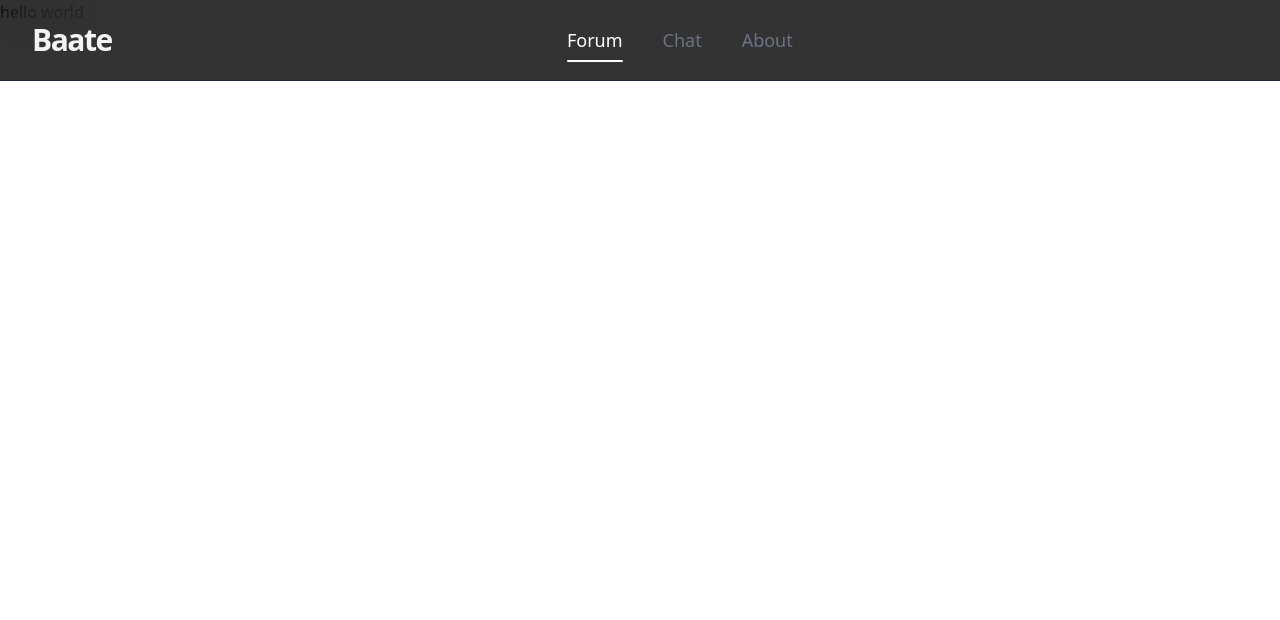
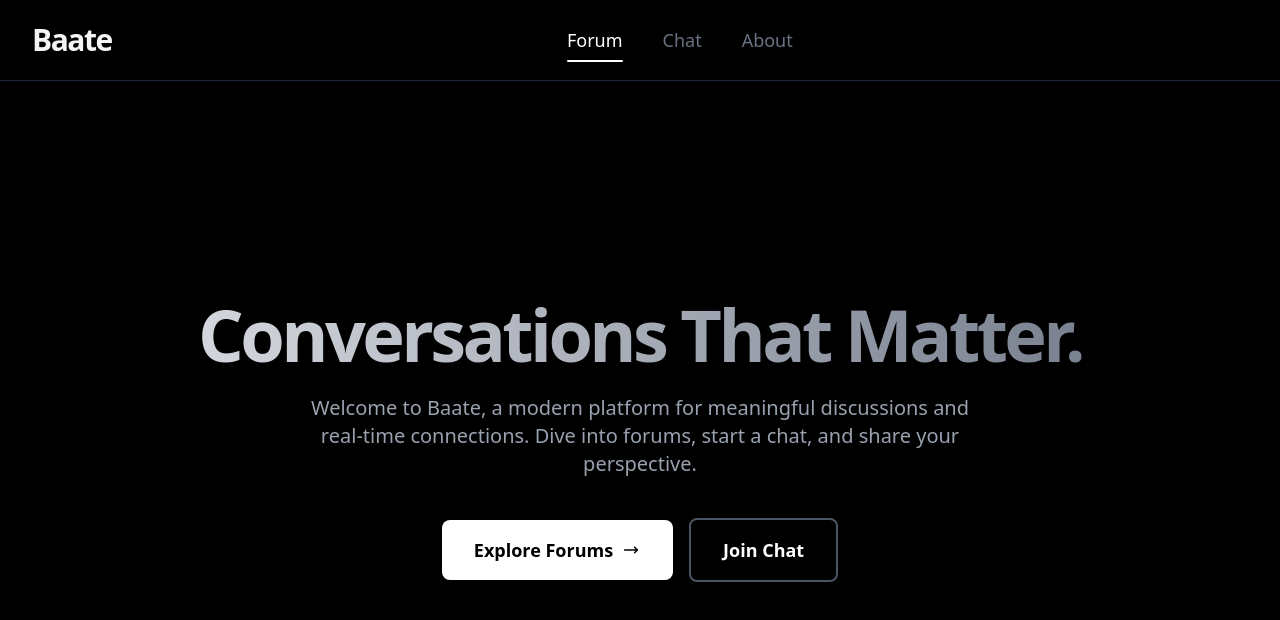
Before and after one commit to harshchill/baat-kr-lo, a Next.js app: page / in a window 1280 px wide. Shown: the top 620 px of the page. Built offline with nearby package versions, Linux system fonts and the light colour scheme.

Commit message:
home page made

```diff
--- a/app/page.js
+++ b/app/page.js
@@ -1,11 +1,93 @@
-import { UserButton } from "@clerk/nextjs";
-import Image from "next/image";
+"use client"
+import React from 'react';
 
-export default function Home() {
+// You can replace these with your actual icons, e.g., from lucide-react
+const ArrowRightIcon = () => (
+    <svg xmlns="http://www.w3.org/2000/svg" className="h-5 w-5 ml-2" fill="none" viewBox="-2 -2 28 28" stroke="currentColor" strokeWidth={2}>
+        <path strokeLinecap="round" strokeLinejoin="round" d="M17 8l4 4m0 0l-4 4m4-4H3" />
+    </svg>
+);
+
+export default function HomePage() {
   return (
-    <div>hello world
-      <UserButton/>
+    <div className="bg-black text-white min-h-screen flex flex-col justify-center">
+      {/* The Navbar would be fixed above this, so we add padding to prevent overlap */}
+      <main className="pt-20">
+        <div className="max-w-7xl mx-auto px-4 sm:px-6 lg:px-8">
+          <div className="text-center py-24 md:py-32">
+
+            {/* Main Headline */}
+            <h1 className="text-5xl md:text-7xl font-extrabold tracking-tighter mb-6 bg-clip-text text-transparent bg-gradient-to-r from-gray-200 to-gray-500 animate-fade-in-down">
+              Conversations That Matter.
+            </h1>
+
+            {/* Subheading */}
+            <p className="max-w-2xl mx-auto text-lg md:text-xl text-gray-400 mb-10 animate-fade-in-up">
+              Welcome to Baate, a modern platform for meaningful discussions and real-time connections. Dive into forums, start a chat, and share your perspective.
+            </p>
+
+            {/* Call-to-action Buttons */}
+            <div className="flex flex-col sm:flex-row items-center justify-center gap-4 animate-fade-in">
+              <a
+                href="/forum"
+                className="w-full sm:w-auto inline-flex items-center justify-center px-8 py-4 text-lg font-semibold text-black bg-white rounded-lg shadow-lg hover:bg-gray-200 transition-transform transform hover:scale-105 duration-300 ease-in-out"
+              >
+                Explore Forums
+                <ArrowRightIcon />
+              </a>
+              <a
+                href="/chat"
+                className="w-full sm:w-auto inline-flex items-center justify-center px-8 py-4 text-lg font-semibold text-white bg-transparent border-2 border-gray-600 rounded-lg hover:bg-gray-800 hover:border-gray-800 transition-all duration-300 ease-in-out"
+              >
+                Join Chat
+              </a>
+            </div>
+          </div>
+        </div>
+      </main>
+
+      {/* Adding some simple CSS for animations in a style tag for self-containment */}
+      <style jsx={"true"}>{`
+        @keyframes fade-in-down {
+          0% {
+            opacity: 0;
+            transform: translateY(-20px);
+          }
+          100% {
+            opacity: 1;
+            transform: translateY(0);
+          }
+        }
+        @keyframes fade-in-up {
+          0% {
+            opacity: 0;
+            transform: translateY(20px);
+          }
+          100% {
+            opacity: 1;
+            transform: translateY(0);
+          }
+        }
+        @keyframes fade-in {
+          0% {
+            opacity: 0;
+          }
+          100% {
+            opacity: 1;
+          }
+        }
+        .animate-fade-in-down {
+          animation: fade-in-down 0.8s ease-out forwards;
+        }
+        .animate-fade-in-up {
+          animation: fade-in-up 0.8s ease-out 0.4s forwards;
+          opacity: 0;
+        }
+        .animate-fade-in {
+            animation: fade-in 1s ease-out 0.8s forwards;
+            opacity: 0;
+        }
+      `}</style>
     </div>
-
   );
 }
```
